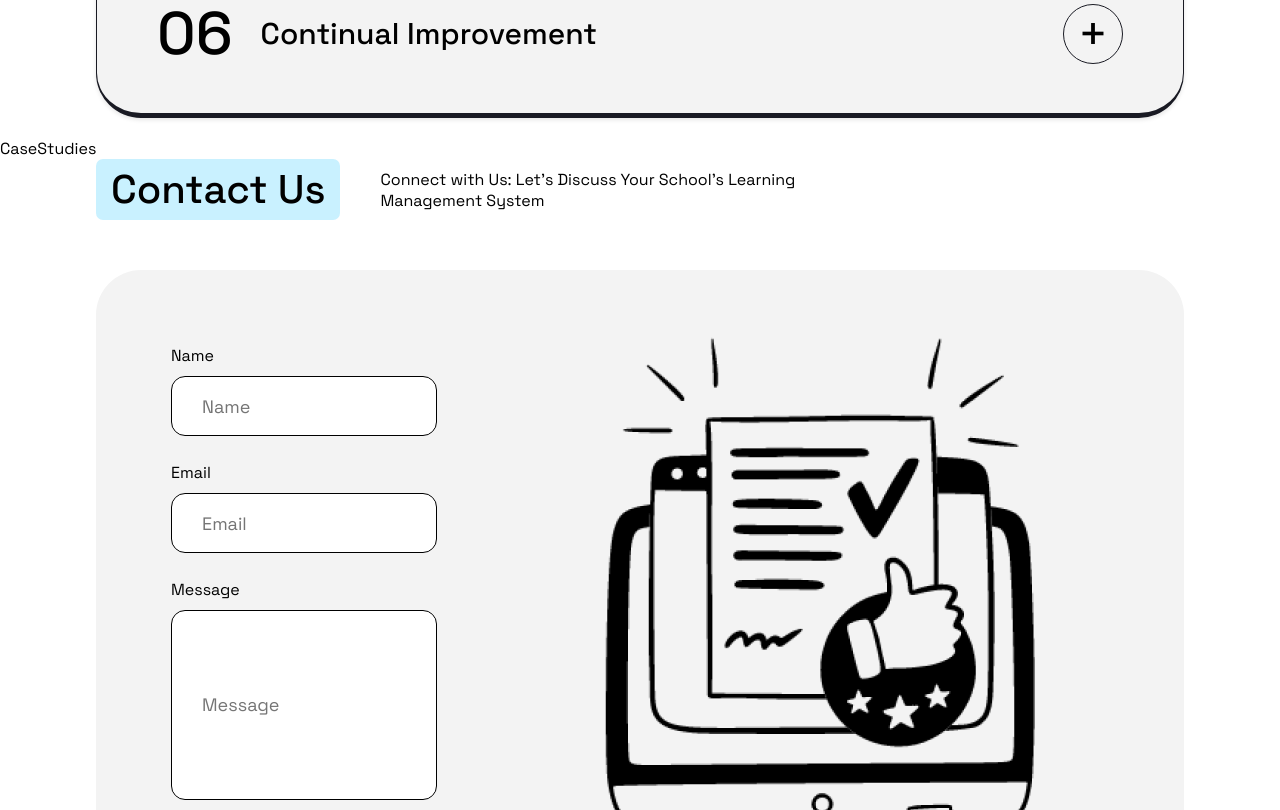
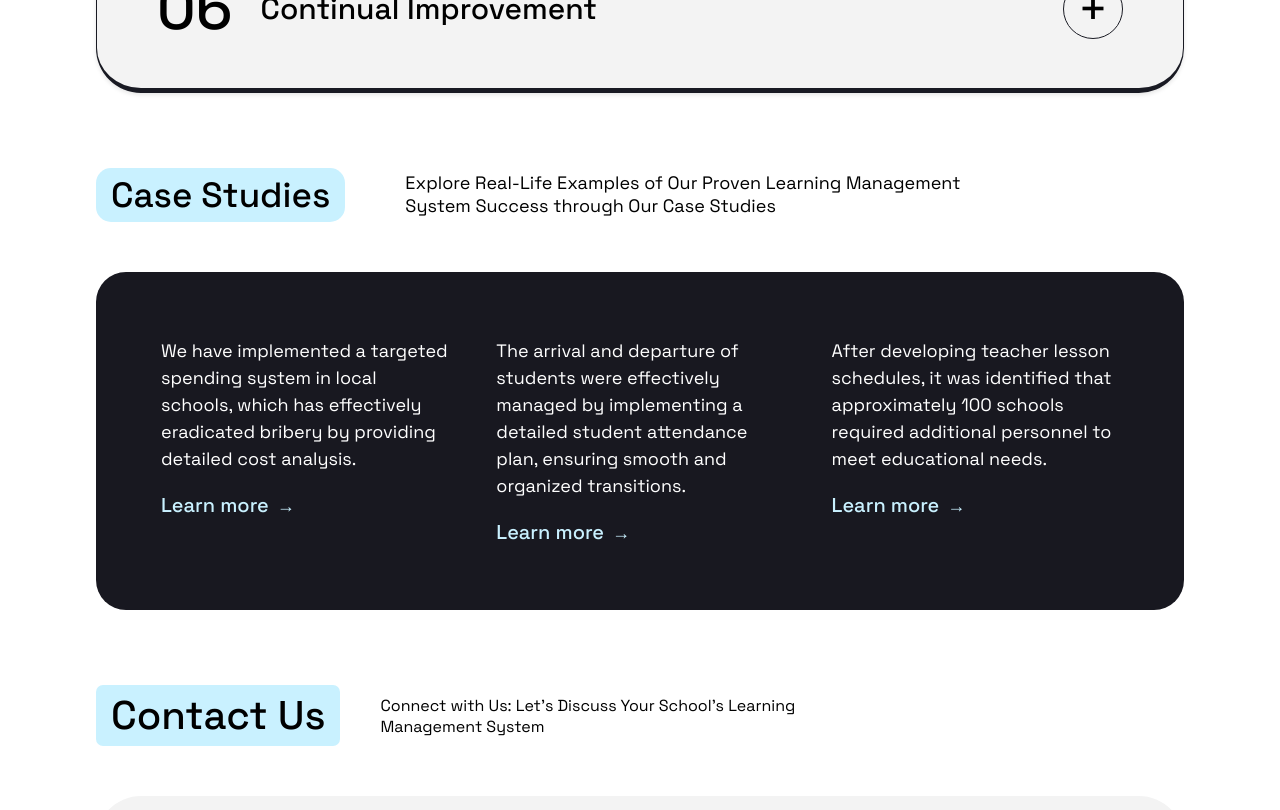
Before and after one commit to Akbarshoh404/LMS, a React (Create React App) app: page / in a window 1280 px wide. Shown: the part 1940-2750 px from the top of the page. Built offline with nearby package versions, Linux system fonts and the light colour scheme.

Commit message:
Case studies upgrade

```diff
--- a/src/Pages/Landing/Home/Case Studies/index.jsx
+++ b/src/Pages/Landing/Home/Case Studies/index.jsx
@@ -1,11 +1,55 @@
-import React from 'react'
+import React from "react";
 
 import styles from "./style.module.css";
 
 const CaseStudies = () => {
   return (
-    <div>CaseStudies</div>
-  )
-}
+    <>
+      <div className={styles.caseStudies}>
+        <div className={styles.container}>
+          <div className={styles.header}>
+            <div className={styles.headerTitle}>Case Studies</div>
+            <div className={styles.headerSubtitle}>
+              Explore Real-Life Examples of Our Proven Learning Management
+              System Success through Our Case Studies
+            </div>
+          </div>
+          <div className={styles.successStories}>
+            <div className={styles.story}>
+              <p className={styles.storyText}>
+                We have implemented a targeted spending system in local schools,
+                which has effectively eradicated bribery by providing detailed
+                cost analysis.
+              </p>
+              <a href="#" className={styles.learnMore}>
+                Learn more <span className={styles.arrow}>&#8594;</span>
+              </a>
+            </div>
+            <div className={styles.story}>
+              <p className={styles.storyText}>
+                The arrival and departure of students were effectively managed
+                by implementing a detailed student attendance plan, ensuring
+                smooth and organized transitions.
+              </p>
+              <a href="#" className={styles.learnMore}>
+                Learn more <span className={styles.arrow}>&#8594;</span>
+              </a>
+            </div>
+            <div className={styles.story}>
+              <p className={styles.storyText}>
+                After developing teacher lesson schedules, it was identified
+                that approximately 100 schools required additional personnel to
+                meet educational needs.
+              </p>
+              <a href="#" className={styles.learnMore}>
+                Learn more <span className={styles.arrow}>&#8594;</span>
+              </a>
+            </div>
+          </div>
+        </div>
+      </div>
+    </>
+  );
+};
 
-export default CaseStudies
+export default CaseStudies;
--- a/src/Pages/Landing/Home/Case Studies/style.module.css
+++ b/src/Pages/Landing/Home/Case Studies/style.module.css
@@ -0,0 +1,83 @@
+.caseStudies {
+  width: 100%;
+  margin-bottom: 75px;
+}
+
+.container {
+  width: 85%;
+  margin: auto;
+}
+
+/* Header Section */
+
+.header {
+  width: 100%;
+  display: flex;
+  gap: 40px;
+  align-items: center;
+  margin-bottom: 50px;
+}
+
+.headerTitle {
+  font-family: "Space Grotesk", sans-serif;
+  font-size: 35px;
+  font-weight: 500;
+  line-height: 44px;
+  background: rgba(201, 241, 255, 1);
+  padding: 5px 15px;
+  border-radius: 15px;
+  margin-right: 20px;
+}
+
+.headerSubtitle {
+  font-family: Space Grotesk;
+  font-size: 18px;
+  font-weight: 400;
+  line-height: 22.97px;
+  width: 600px;
+}
+
+.successStories {
+  display: flex;
+  justify-content: space-between;
+  align-items: flex-start;
+  background-color: #181820;
+  padding: 65px;
+  border-radius: 30px;
+  color: white;
+}
+
+.story {
+  width: 30%;
+  display: flex;
+  flex-direction: column;
+}
+
+.storyText {
+  font-family: "Space Grotesk", sans-serif;
+  font-size: 18px;
+  font-weight: 400;
+  line-height: 1.5;
+  margin-bottom: 20px;
+}
+
+.learnMore {
+  font-family: "Space Grotesk", sans-serif;
+  font-size: 20px;
+  font-weight: 500;
+  color: #c9f1ff;
+  text-decoration: none;
+  display: flex;
+  align-items: center;
+}
+
+.arrow {
+  margin-left: 8px;
+  font-size: 18px;
+}
+
+.divider {
+  width: 1px;
+  background-color: white;
+  height: 100%;
+}
--- a/src/Pages/Landing/Home/Our Working Process/style.module.css
+++ b/src/Pages/Landing/Home/Our Working Process/style.module.css
@@ -1,5 +1,6 @@
 .working {
   width: 100%;
+  margin-bottom: 75px;
 }
 
 .container {
@@ -14,7 +15,7 @@
   display: flex;
   gap: 40px;
   align-items: center;
-  margin-bottom: 75px;
+  margin-bottom: 50px;
 }
 
 .headerTitle {
```
